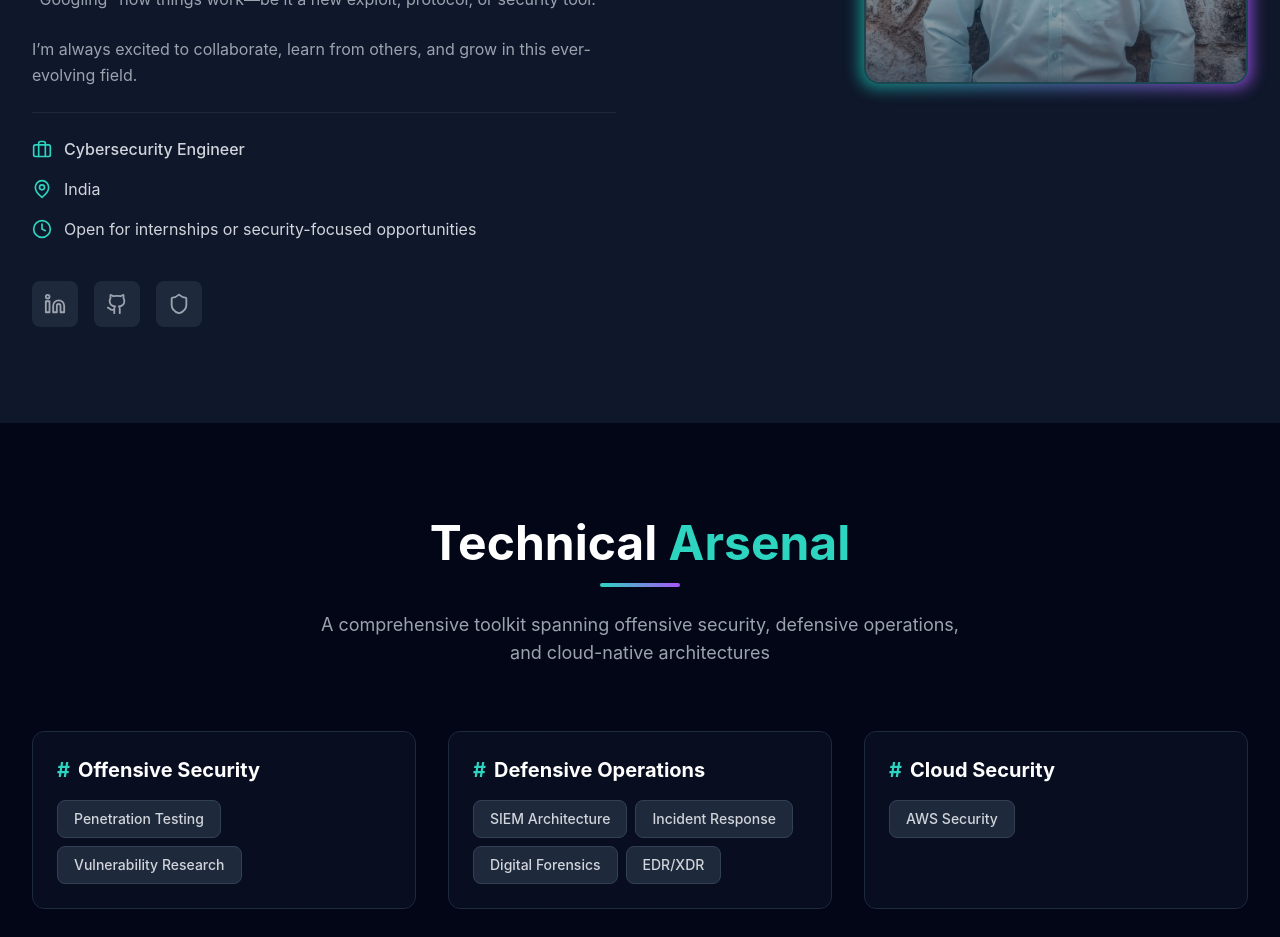
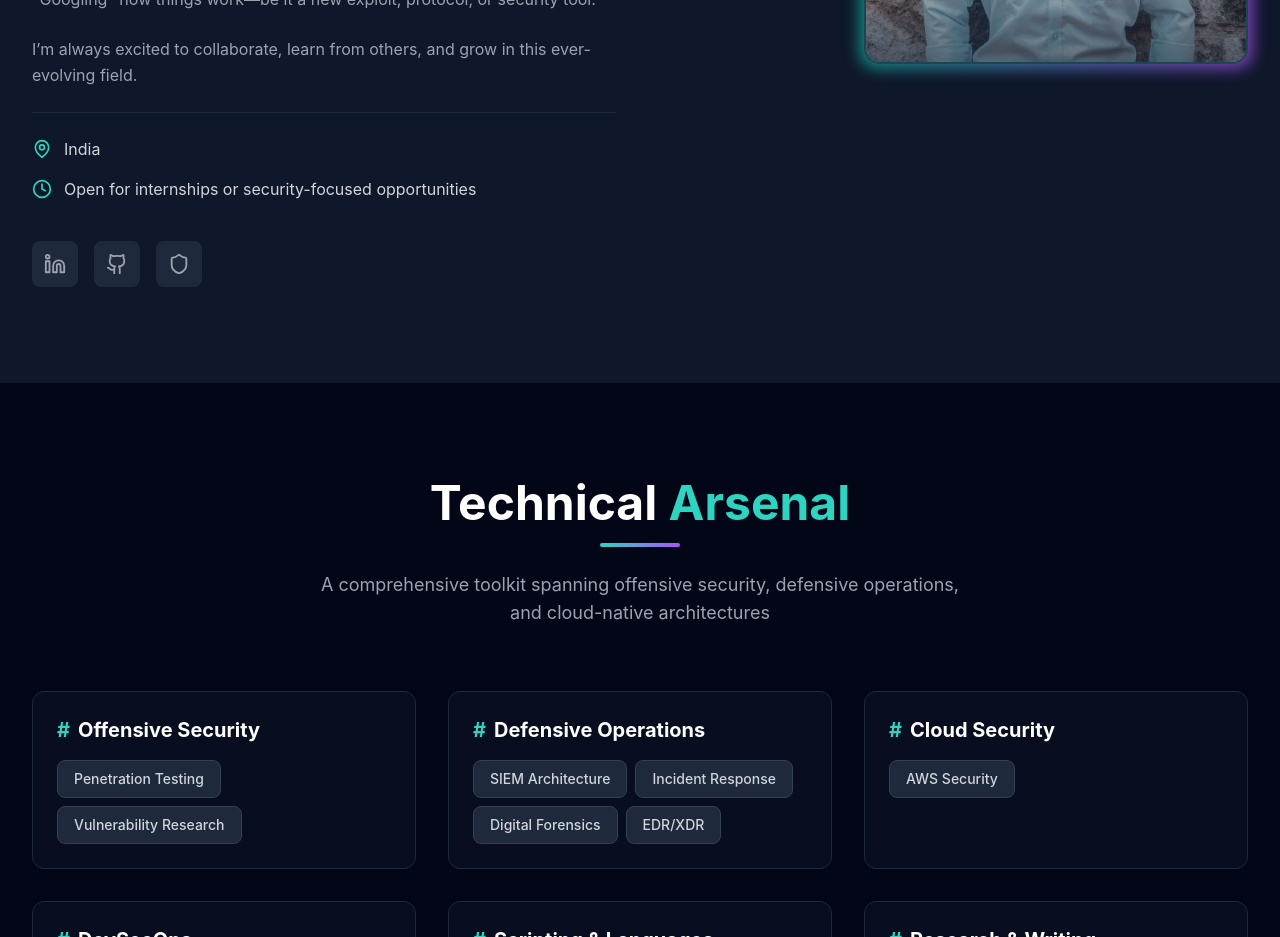
Before and after one commit to 2303A53011/my_portfolio, a React (Vite) app: page / in a window 1280 px wide. Shown: the part 1440-2377 px from the top of the page. Built offline with nearby package versions, Linux system fonts and the light colour scheme.

Commit message:
Refactor About component to remove role prop

```diff
--- a/src/components/About.tsx
+++ b/src/components/About.tsx
@@ -1,7 +1,6 @@
 import { Linkedin, Github, MapPin, Briefcase, Clock, Shield } from 'lucide-react';
 
 interface AboutProps {
-  role: string;
   location: string;
   availability: string;
   aboutText: string[];
@@ -12,7 +11,7 @@ interface AboutProps {
   };
 }
 
-export default function About({ role, location, availability, aboutText, social }: AboutProps) {
+export default function About({location, availability, aboutText, social }: AboutProps) {
   return (
     <section id="about" className="relative py-24 bg-slate-900">
       <div className="max-w-7xl mx-auto px-4 sm:px-6 lg:px-8">
@@ -40,10 +39,6 @@ export default function About({ role, location, availability, aboutText, social
             ))}
 
             <div className="pt-6 space-y-4 border-t border-slate-800">
-              <div className="flex items-center gap-3 text-gray-300">
-                <Briefcase size={20} className="text-teal-400" />
-                <span className="font-medium">{role}</span>
-              </div>
               <div className="flex items-center gap-3 text-gray-300">
                 <MapPin size={20} className="text-teal-400" />
                 <span>{location}</span>
```
